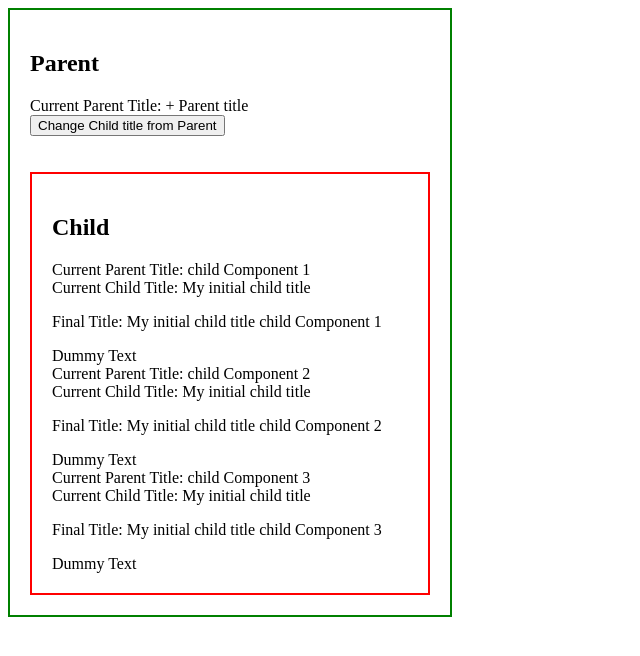
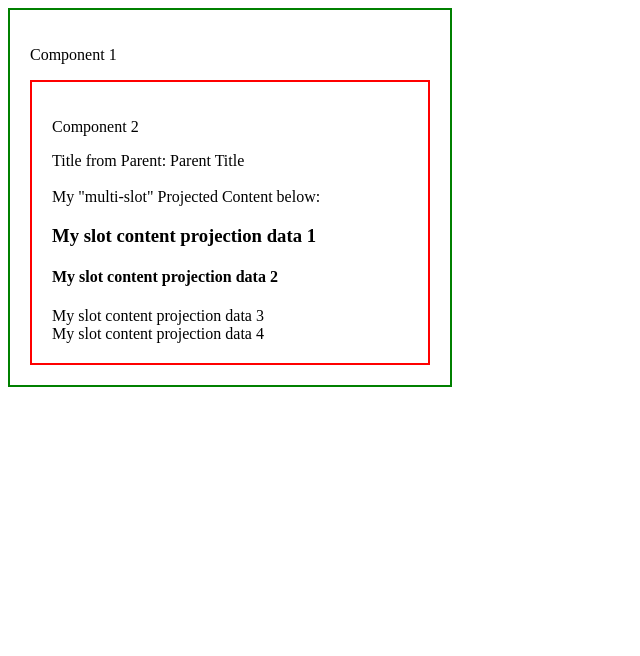
Before and after one commit to Nano-Byte-Academy/Angular-Core, an Angular app in the folder 1-angular-core/: page / in a window 1280 px wide. Shown: the top 656 px of the page, without its empty margins (0-640 px from the left). Built offline with nearby package versions, Linux system fonts and the light colour scheme.

Commit message:
Content Projection

```diff
--- a/1-angular-core/src/app/app.component.html
+++ b/1-angular-core/src/app/app.component.html
@@ -7,4 +7,6 @@
 
 <!-- <app-control-flow></app-control-flow> -->
 
-<app-my-view-parent></app-my-view-parent>
+<!-- <app-my-view-parent></app-my-view-parent> -->
+
+<app-my-content-proj-1></app-my-content-proj-1>
--- a/1-angular-core/src/app/app.component.ts
+++ b/1-angular-core/src/app/app.component.ts
@@ -5,6 +5,7 @@ import { MyParentComponent } from './parent-child-demo/my-parent/my-parent.compo
 import { DataBindingComponent } from './demos/data-binding/data-binding.component';
 import { ControlFlowComponent } from './demos/control-flow/control-flow.component';
 import { MyParentComponent as MyParent1 } from './demos/view-child-decorator/my-parent/my-parent.component';
+import { MyContentProj1Component } from './demos/content-projection/my-content-proj-1/my-content-proj-1.component';
 
 @Component({
   selector: 'app-root',
@@ -15,7 +16,8 @@ import { MyParentComponent as MyParent1 } from './demos/view-child-decorator/my-
     MyParentComponent,
     DataBindingComponent,
     ControlFlowComponent,
-    MyParent1
+    MyParent1,
+    MyContentProj1Component
   ],
   templateUrl: './app.component.html',
   styleUrl: './app.component.scss'
--- /dev/null
+++ b/1-angular-core/src/app/demos/content-projection/my-content-proj-1/my-content-proj-1.component.html
@@ -0,0 +1,16 @@
+
+<div class="parentCompDivStyle">
+    <p>Component 1</p>
+
+    <div class="childCompDivStyle">
+        <div>
+            <app-my-content-proj-2 [titleFromParent]="'Parent Title'">
+                <h3 #myProjContent1>My slot content projection data 1</h3>
+                <h4 #myProjContent1>My slot content projection data 2</h4>
+                <div #myProjContent2>My slot content projection data 3</div>
+                <div #myProjContent2>My slot content projection data 4</div>
+            </app-my-content-proj-2>
+        </div>
+
+    </div>
+</div>
--- /dev/null
+++ b/1-angular-core/src/app/demos/content-projection/my-content-proj-2/my-content-proj-2.component.html
@@ -0,0 +1,26 @@
+<p>Component 2</p>
+
+<div>
+    Title from Parent: {{ titleFromParent }}
+</div>
+<br>
+
+<!-- <div>
+    My "single-slot" Projected Content below:
+    <div>
+        <ng-content></ng-content>
+    </div>
+</div> -->
+
+<div>
+    My "multi-slot" Projected Content below:
+    <!-- <div>
+        <ng-content select="h3"></ng-content>
+    </div>
+    <div>
+        <ng-content select="h4"></ng-content>
+    </div> -->
+    <div>
+        <ng-content></ng-content>
+    </div>
+</div>
--- /dev/null
+++ b/1-angular-core/src/app/demos/content-projection/my-content-proj-2/my-content-proj-2.component.ts
@@ -0,0 +1,27 @@
+import { AfterContentInit, AfterViewInit, Component, ContentChild, ContentChildren, ElementRef, Input, QueryList } from
+'@angular/core';
+
+@Component({
+  selector: 'app-my-content-proj-2',
+  standalone: true,
+  imports: [],
+  templateUrl: './my-content-proj-2.component.html',
+  styleUrl: './my-content-proj-2.component.scss'
+})
+export class MyContentProj2Component implements AfterViewInit, AfterContentInit {
+
+  @Input() titleFromParent = "";
+
+  @ContentChild('Myh3TemRef') ngContentAccess: any;
+
+  @ContentChildren('myProjContent1,myProjContent2') ngContentListAccess!: QueryList<ElementRef>;
+
+  ngAfterViewInit(): void {
+    //console.log("ngAfterViewInit", this.ngContentAccess);
+  }
+
+  ngAfterContentInit(): void {
+    console.log("ngAfterContentInit", this.ngContentListAccess);
+  }
+
+}
--- a/1-angular-core/src/styles.scss
+++ b/1-angular-core/src/styles.scss
@@ -1 +1,11 @@
 /* You can add global styles to this file, and also import other style files */
+.parentCompDivStyle {
+    border: 2px solid green;
+    padding: 20px;
+    width: 400px;
+}
+
+.childCompDivStyle {
+    border: 2px solid red;
+    padding: 20px;
+}
```
Also changed, not shown: 1-angular-core/src/app/demos/content-projection/my-content-proj-1/my-content-proj-1.component.ts (added, +13 -0 lines), 1-angular-core/src/app/demos/content-projection/my-content-proj-1/my-content-proj-1.component.scss (added), 1-angular-core/src/app/demos/content-projection/my-content-proj-2/my-content-proj-2.component.scss (added), 2 other files (tests, documents, lock files or other folders).
